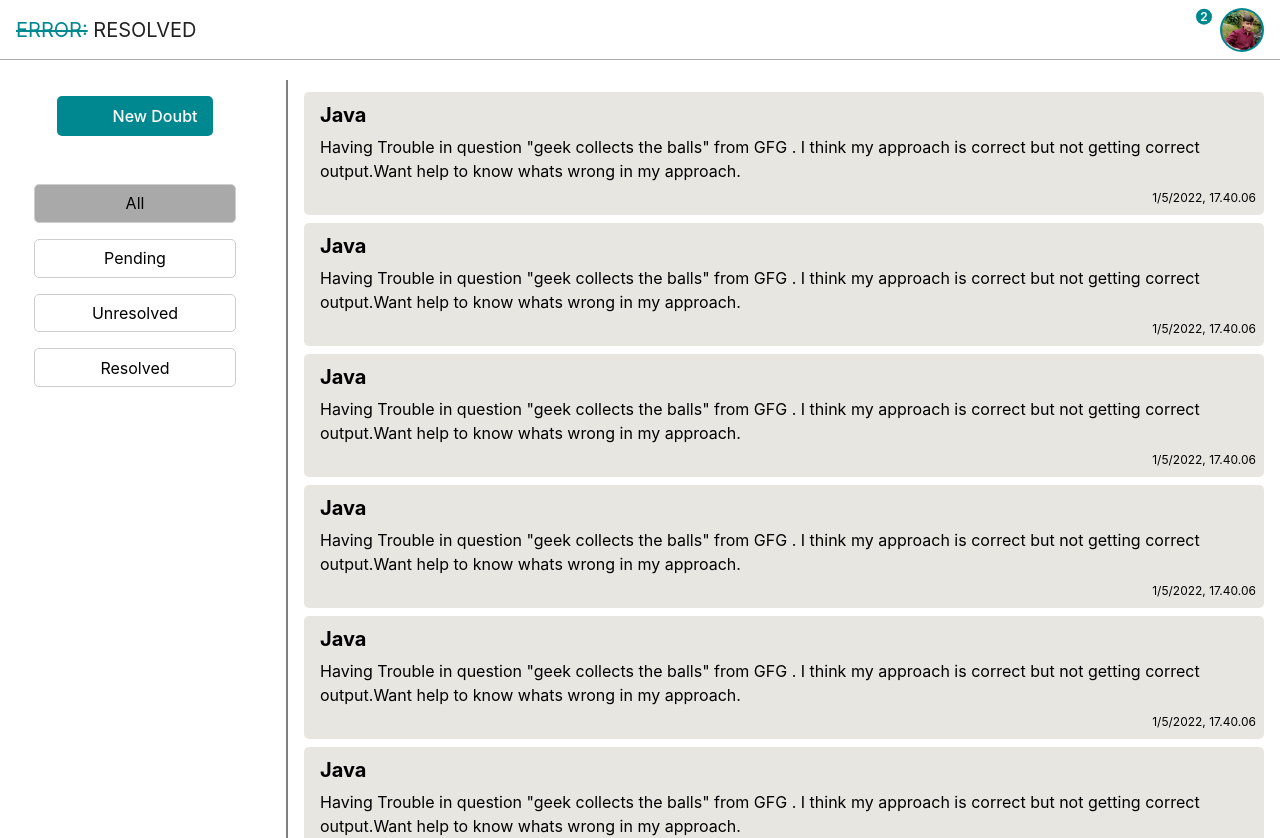
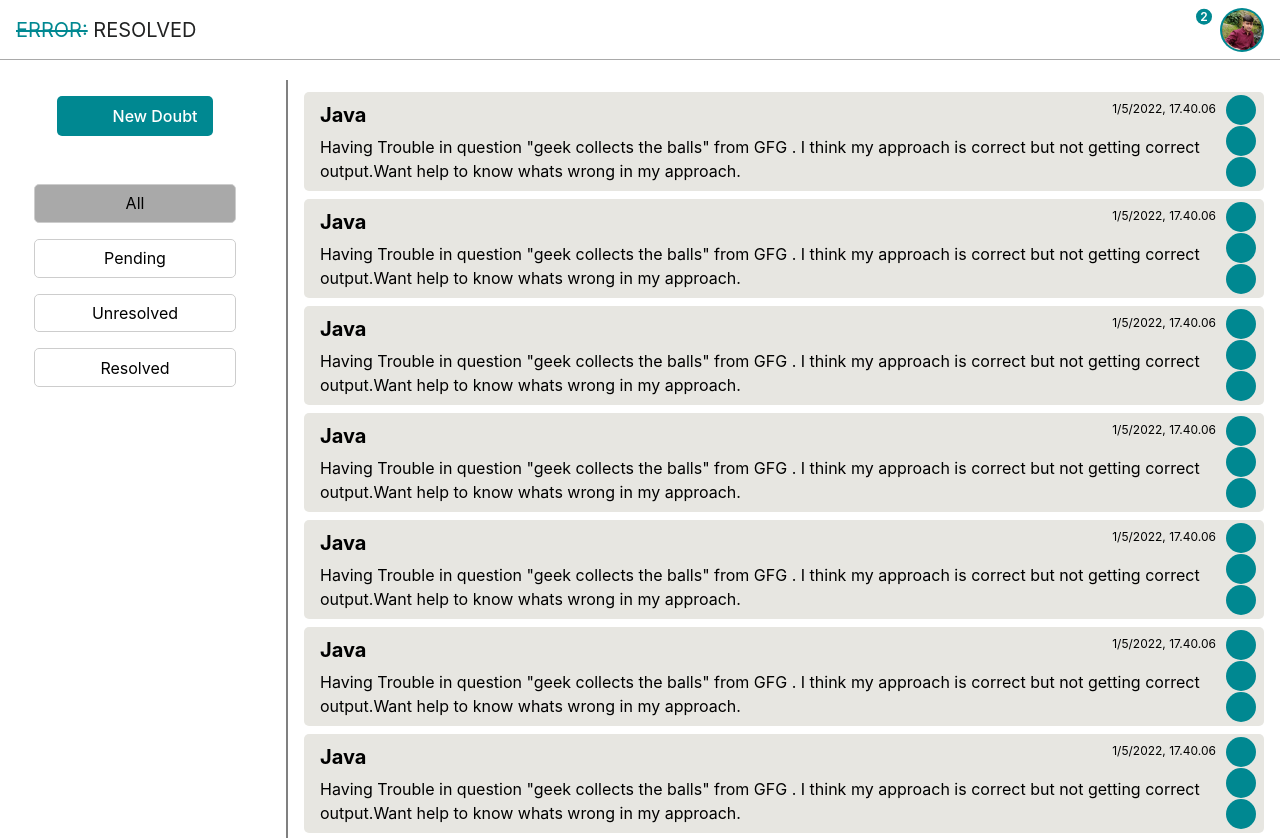
Before and after one commit to arpitgoyal442/Error-Resolved, a Next.js app: page /student in a window 1280 px wide. Shown: the top 838 px of the page. Built offline with nearby package versions, Linux system fonts and the light colour scheme; some icons are missing.

Commit message:
student doubtcard dropdown always show

```diff
--- a/components/student/DoubtCard.js
+++ b/components/student/DoubtCard.js
@@ -4,6 +4,7 @@ function StudentDoubtCard() {
 
 	return (
 		<div className="studentDoubtCard">
+			<p className="studentDoubtCard_date">{new Date().toLocaleString("in")}</p>
 			<h4 className="studentDoubtCard_topic">Java</h4>
 			<ul className="studentDoubtCard_dropdown">
 				<Link href="/student/doubt/123">
@@ -33,8 +34,6 @@ function StudentDoubtCard() {
 				Having Trouble in question &quot;geek collects the balls&quot; from GFG . I think my approach
 				is correct but not getting correct output.Want help to know whats wrong in my approach.
 			</p>
-			<br />
-			<p className="studentDoubtCard_date">{new Date().toLocaleString("in")}</p>
 		</div>
 	);
 }
--- a/styles/student/StudentDoubtCard.css
+++ b/styles/student/StudentDoubtCard.css
@@ -1,6 +1,7 @@
 .studentDoubtCard{
   margin: 0.5rem 1rem;
   padding: 0.5rem 1rem;
+  padding-right: 3rem;
   border-radius: 5px;
   position: relative;
   cursor: pointer;
@@ -13,8 +14,8 @@
 .studentDoubtCard_date{
   font-size: 12px;
   position: absolute;
-  bottom: 0.5rem;
-  right: 0.5rem;
+  top: 0.5rem;
+  right: 3rem;
 }
 .studentDoubtCard_topic{
   font-size: 20px;
@@ -35,23 +36,21 @@
 
 
 .studentDoubtCard_options{
-
   position: absolute;
   top: 0.5rem;
   right: 0.5rem;
-
 }
 .studentDoubtCard:hover .studentDoubtCard_dropdown{
   display: flex;
 }
 .studentDoubtCard_dropdown {
-  display: none;
+  height: 95%;
+  display: flex;
+  flex-direction: column;
+  justify-content: space-evenly;
 	position: absolute;
-  top: 0;
-	right: 1rem;
-  column-gap: 10px;
-	z-index: 1;
-  transform: translateY(-50%);
+  top: 2.5%;
+	right: 0.5rem;
 }
 
 .studentDoubtCard_dropdown .iconify-inline{
```
